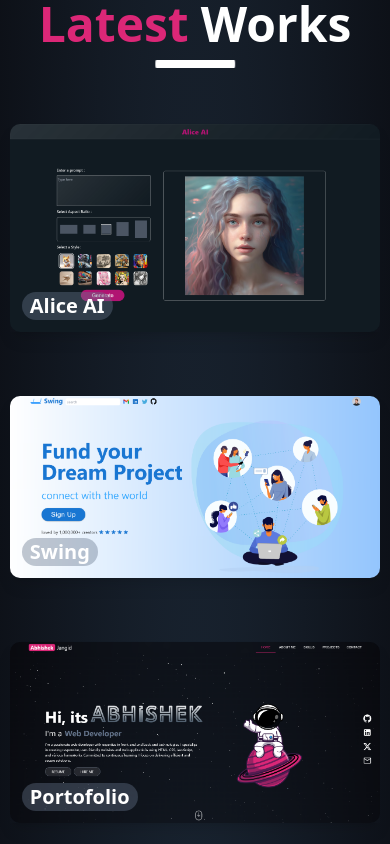
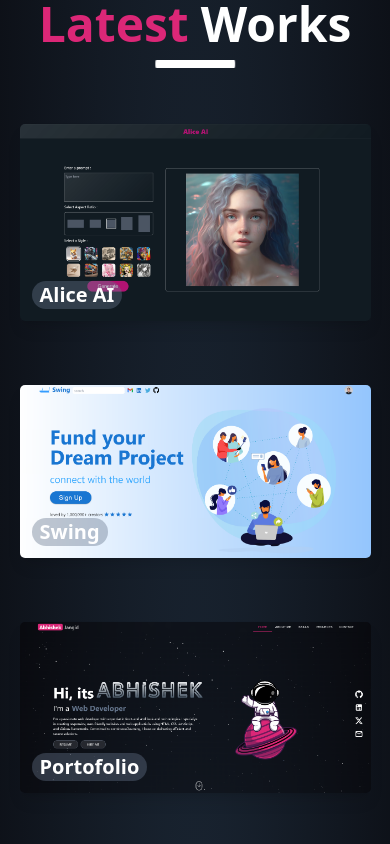
Before and after one commit to techshadow01/AbhiProfile, a Next.js app: page / in a window 390 px wide. Shown: the part 3080-3924 px from the top of the page. Built offline with nearby package versions, Linux system fonts and the light colour scheme; a web font is replaced by a local one.

Commit message:
Update Page.js

```diff
--- a/app/projects/Page.js
+++ b/app/projects/Page.js
@@ -122,9 +122,9 @@ const Single = ({ item }) => {
             </motion.div>
 
             <motion.div
-                className='sm:hidden relative w-[95%] shadow-lg'
+                className='sm:hidden relative w-[90%] shadow-lg'
             >
-                <Image className='rounded-[10px] cursor-pointer' src={item.img} alt="" width={700} />
+                <Image className='rounded-[5px] cursor-pointer' src={item.img} alt="" width={700} />
                 <div className='absolute bottom-3 left-3 z-30 text-white bg-slate-500/40 px-2 rounded-full font-bold text-xl inline-block'>
                     {item.title}
                 </div>
```
